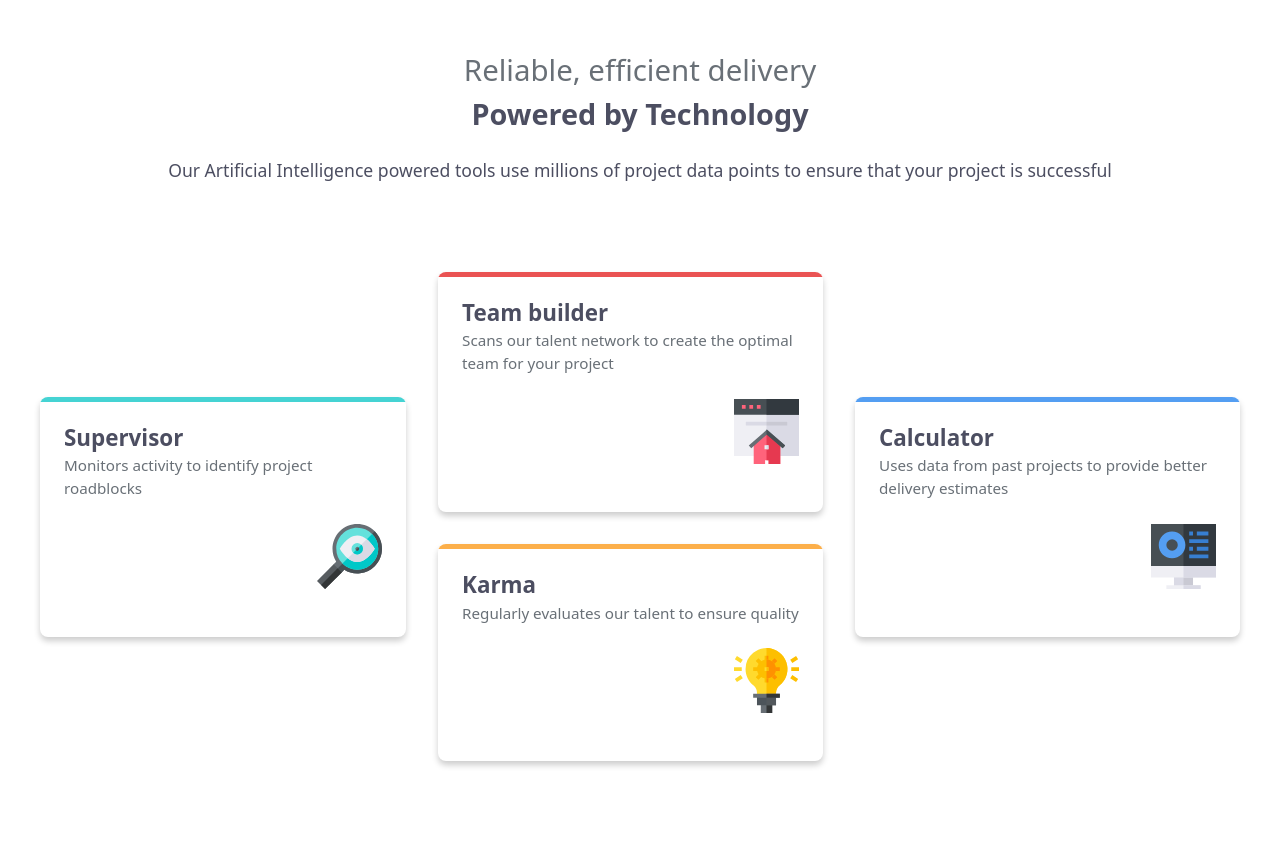
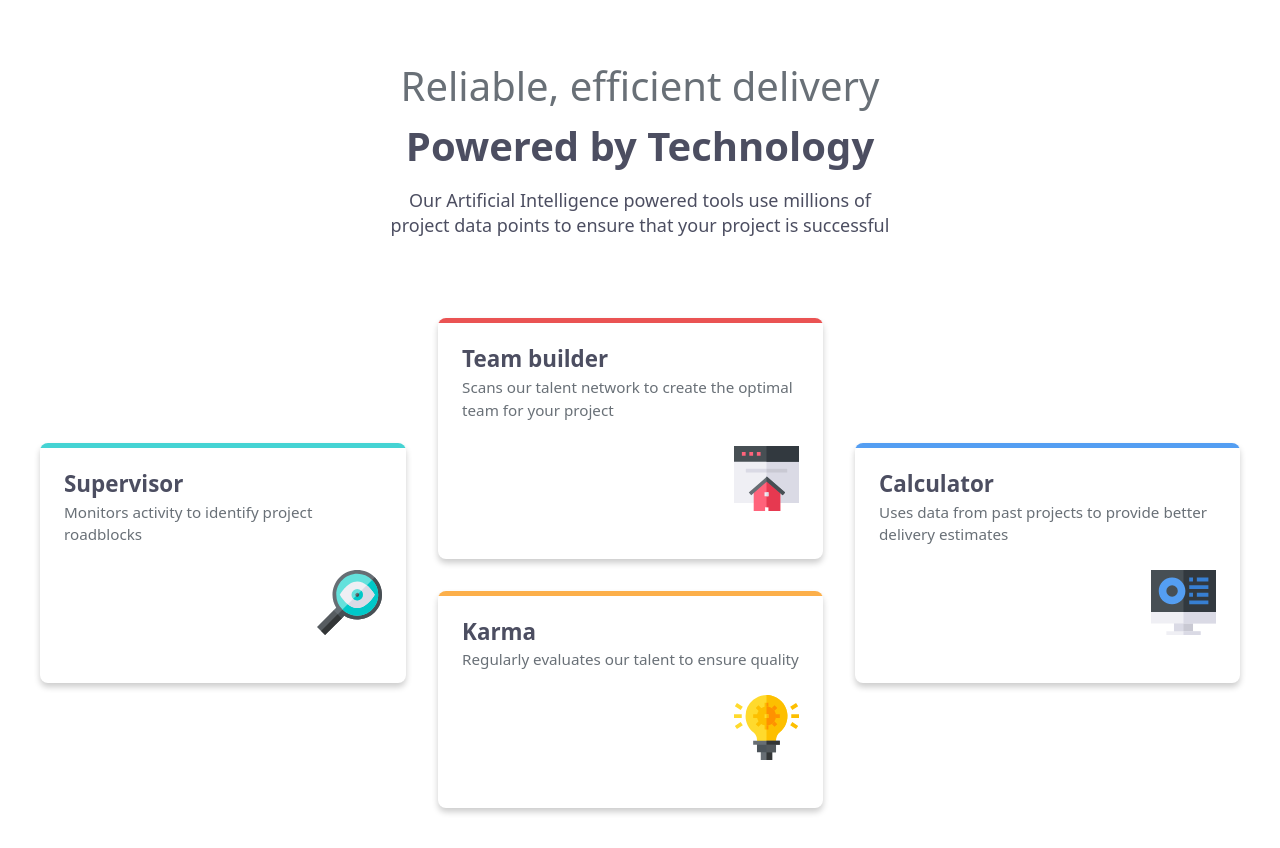
Before and after one commit to LuisCorreaDv/four-card-section-with-react, a React (Vite) app: page / in a window 1280 px wide. Before the commit the page ends 801 px from the top, so only its background shows below. Built offline with nearby package versions, Linux system fonts and the light colour scheme.

Commit message:
Main section layout for desktop view

```diff
--- a/src/App.css
+++ b/src/App.css
@@ -32,6 +32,25 @@
 }
 
 @media (min-width: 1024px) {
+  .main-section {
+    padding: 3rem 2rem;
+  }
+  .subtitle {
+    font-size: 2.5rem;
+  }
+  .title {
+    font-size: 2.5rem;
+  }
+  .description {
+    max-width: 500px;
+    font-size: 18px;
+    line-height: 1.4;
+    margin: 0 auto;
+    padding: 0 1rem;
+    text-align: center;
+    padding-top: 12px;
+  }
+
   .cards-feature {
     flex-direction: row;
     justify-content: center;
```
